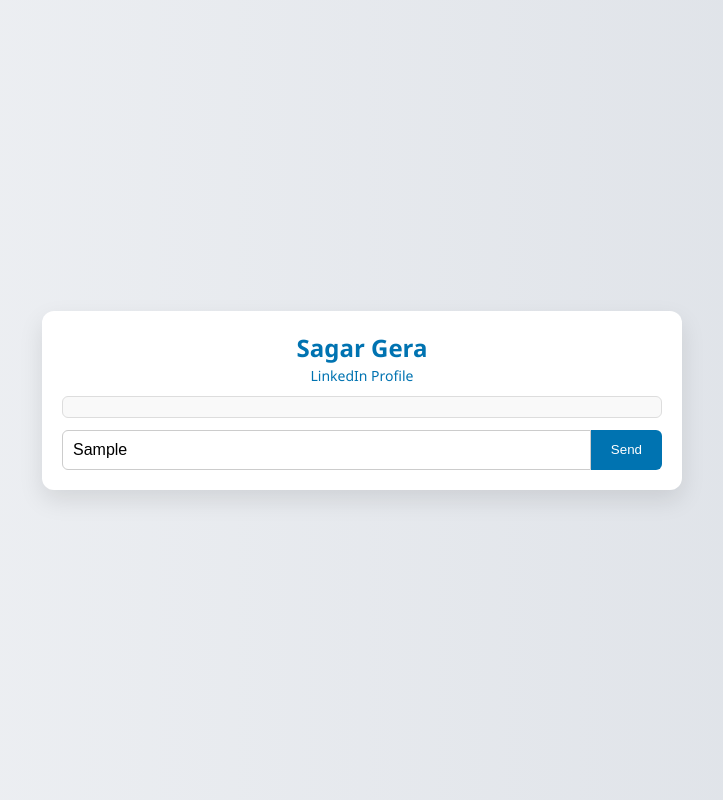
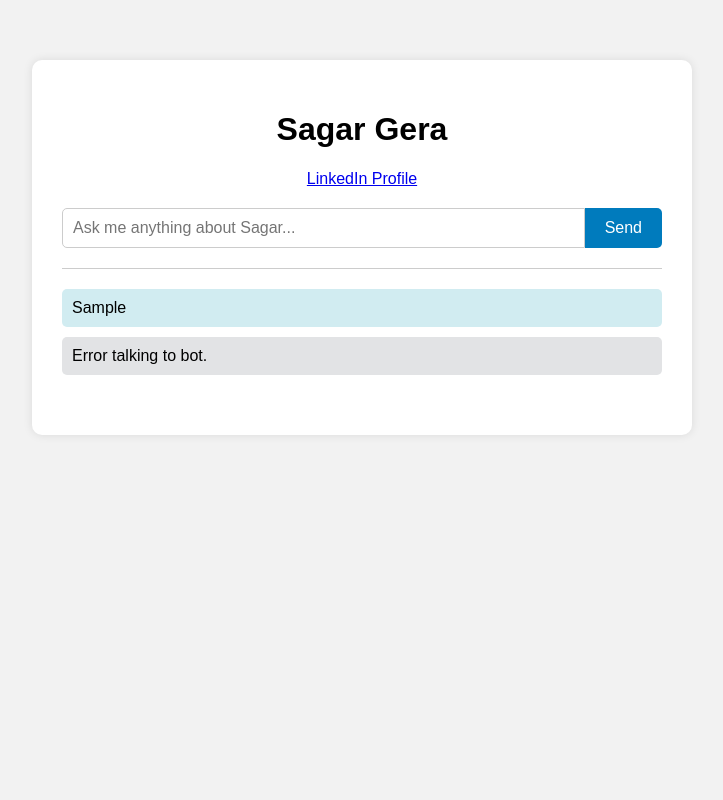
Before and after one commit to sgsagargera/know-sagar-chatbot, a website: page public/index.html in a window 1280 px wide. Both pictures are taken after typing "Sample" into the empty fields and a click on the button "Send". Shown: the whole page, without its empty margins (278-1001 px from the left). Drawn offline with Linux system fonts and the light colour scheme; no server answers.

Commit message:
Latest changes

```diff
--- a/public/chatbot.js
+++ b/public/chatbot.js
@@ -1,43 +1,41 @@
+
 document.addEventListener("DOMContentLoaded", function () {
-  const form = document.querySelector("form");
-  const input = document.querySelector("input");
-  const messages = document.querySelector(".messages");
+  const form = document.getElementById("chat-form");
+  const questionInput = document.getElementById("question");
+  const messagesContainer = document.querySelector(".messages");
 
-  form.addEventListener("submit", async function (e) {
+  form.addEventListener("submit", async (e) => {
     e.preventDefault();
-    const question = input.value.trim();
 
+    const question = questionInput.value.trim();
     if (!question) return;
 
-    // Show user's question
-    const userDiv = document.createElement("div");
-    userDiv.textContent = question;
-    userDiv.classList.add("user-message");
-    messages.appendChild(userDiv);
+    const userMsg = document.createElement("div");
+    userMsg.className = "message user";
+    userMsg.textContent = question;
+    messagesContainer.appendChild(userMsg);
 
-    input.value = "";
+    questionInput.value = "";
 
-    // Call backend
     try {
       const response = await fetch("/ask", {
         method: "POST",
         headers: {
           "Content-Type": "application/json"
         },
-        body: JSON.stringify({ question }) // ✅ Correct key
+        body: JSON.stringify({ question })
       });
 
       const data = await response.json();
-
-      const botDiv = document.createElement("div");
-      botDiv.textContent = data.answer || "No response";
-      botDiv.classList.add("bot-message");
-      messages.appendChild(botDiv);
-    } catch (err) {
-      const errorDiv = document.createElement("div");
-      errorDiv.textContent = "Error talking to bot.";
-      errorDiv.classList.add("bot-message");
-      messages.appendChild(errorDiv);
+      const botMsg = document.createElement("div");
+      botMsg.className = "message bot";
+      botMsg.textContent = data.answer || data.error || "No response from bot.";
+      messagesContainer.appendChild(botMsg);
+    } catch (error) {
+      const errorMsg = document.createElement("div");
+      errorMsg.className = "message bot";
+      errorMsg.textContent = "Error talking to bot.";
+      messagesContainer.appendChild(errorMsg);
     }
   });
 });
--- a/public/index.html
+++ b/public/index.html
@@ -1,32 +1,22 @@
+
 <!DOCTYPE html>
 <html lang="en">
 <head>
-  <meta charset="UTF-8">
-  <meta name="viewport" content="width=device-width, initial-scale=1">
+  <meta charset="UTF-8" />
+  <meta name="viewport" content="width=device-width, initial-scale=1.0"/>
   <title>Sagar Gera Chatbot</title>
-  <link rel="stylesheet" href="style.css">
+  <link rel="stylesheet" href="style.css"/>
 </head>
 <body>
-  <div class="chat-container">
-    <header>
-      <h1>Sagar Gera</h1>
-      <a href="https://www.linkedin.com/in/sagar-gera-374089100" target="_blank" class="linkedin-link">LinkedIn Profile</a>
-    </header>
-
-    <div id="chat-box" class="chat-box"></div>
-
-    <form id="chat-form" class="chat-form">
-      <input
-        type="text"
-        id="user-input"
-        placeholder="Ask me anything about Sagar..."
-        autocomplete="off"
-        required
-      />
+  <div class="container">
+    <h1>Sagar Gera</h1>
+    <a href="https://www.linkedin.com/in/sagar-gera-374089100" target="_blank">LinkedIn Profile</a>
+    <form id="chat-form">
+      <input type="text" id="question" placeholder="Ask me anything about Sagar..." required />
       <button type="submit">Send</button>
     </form>
+    <div class="messages" style="margin: 20px 0;"></div>
   </div>
-
   <script src="chatbot.js"></script>
 </body>
 </html>
--- a/public/style.css
+++ b/public/style.css
@@ -1,94 +1,63 @@
+
 body {
-  margin: 0;
-  font-family: 'Segoe UI', sans-serif;
-  background: linear-gradient(to right, #f0f2f5, #dce0e6);
+  font-family: Arial, sans-serif;
+  background-color: #f2f2f2;
+}
+
+.container {
+  max-width: 600px;
+  margin: 60px auto;
+  background-color: white;
+  padding: 30px;
+  border-radius: 10px;
+  text-align: center;
+  box-shadow: 0 0 10px rgba(0,0,0,0.1);
+}
+
+form {
   display: flex;
   justify-content: center;
-  align-items: center;
-  height: 100vh;
+  margin-top: 20px;
 }
 
-.chat-container {
-  width: 100%;
-  max-width: 600px;
-  background: white;
-  border-radius: 12px;
-  box-shadow: 0 10px 25px rgba(0,0,0,0.1);
-  padding: 20px;
-  display: flex;
-  flex-direction: column;
-}
-
-header {
-  text-align: center;
-  margin-bottom: 10px;
-}
-
-header h1 {
-  margin: 0;
-  font-size: 24px;
-  color: #0073b1;
-}
-
-.linkedin-link {
-  font-size: 14px;
-  color: #0073b1;
-  text-decoration: none;
-}
-
-.linkedin-link:hover {
-  text-decoration: underline;
-}
-
-.chat-box {
-  flex: 1;
-  overflow-y: auto;
-  padding: 10px;
-  border: 1px solid #ddd;
-  margin-bottom: 12px;
-  height: 300px;
-  background-color: #f9f9f9;
-  border-radius: 6px;
-}
-
-.message {
-  margin: 8px 0;
-  line-height: 1.5;
-}
-
-.user {
-  text-align: right;
-  font-weight: bold;
-  color: #333;
-}
-
-.bot {
-  text-align: left;
-  font-style: italic;
-  color: #555;
-}
-
-.chat-form {
-  display: flex;
-}
-
-.chat-form input {
+input[type="text"] {
   flex: 1;
   padding: 10px;
   font-size: 16px;
   border: 1px solid #ccc;
-  border-radius: 6px 0 0 6px;
+  border-radius: 5px 0 0 5px;
 }
 
-.chat-form button {
-  background-color: #0073b1;
+button {
+  padding: 10px 20px;
+  font-size: 16px;
+  border: none;
+  background-color: #007BBD;
   color: white;
-  border: none;
-  padding: 10px 20px;
-  border-radius: 0 6px 6px 0;
+  border-radius: 0 5px 5px 0;
   cursor: pointer;
 }
 
-.chat-form button:hover {
-  background-color: #005885;
+.messages {
+  text-align: left;
+  margin-top: 20px;
+  max-height: 300px;
+  overflow-y: auto;
+  border-top: 1px solid #ccc;
+  padding-top: 10px;
 }
+
+.message {
+  margin: 10px 0;
+  padding: 10px;
+  border-radius: 5px;
+}
+
+.message.user {
+  background-color: #d1ecf1;
+  align-self: flex-end;
+}
+
+.message.bot {
+  background-color: #e2e3e5;
+}
```
